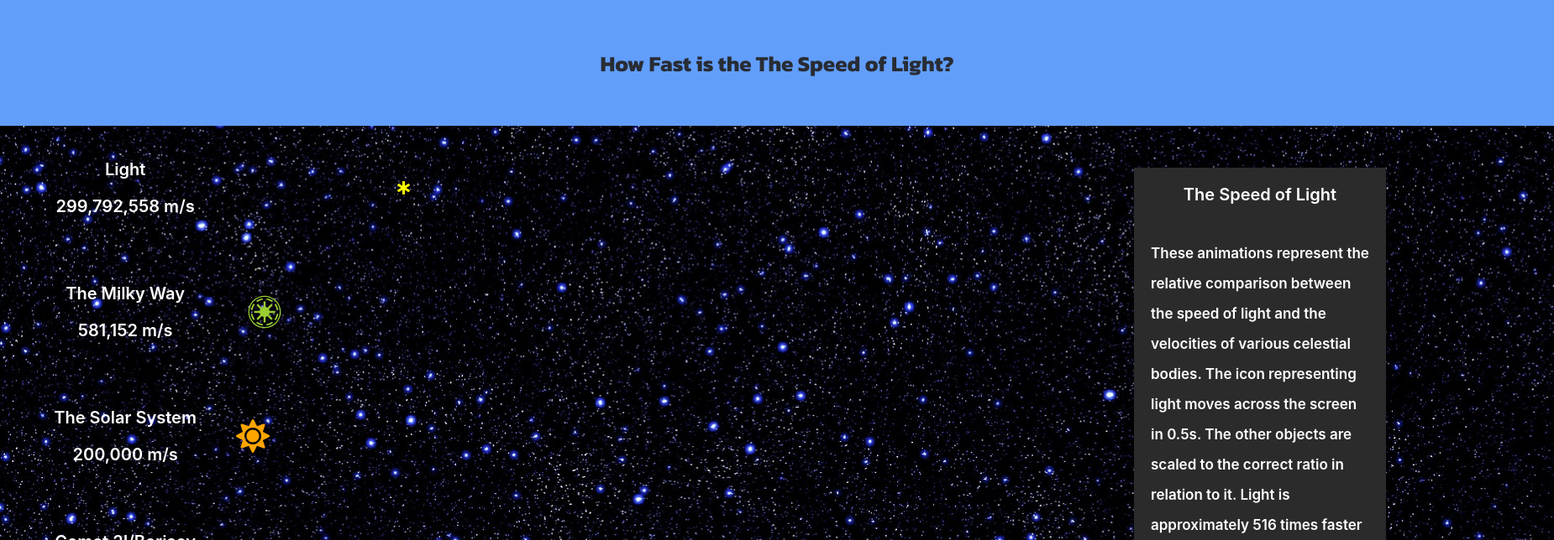
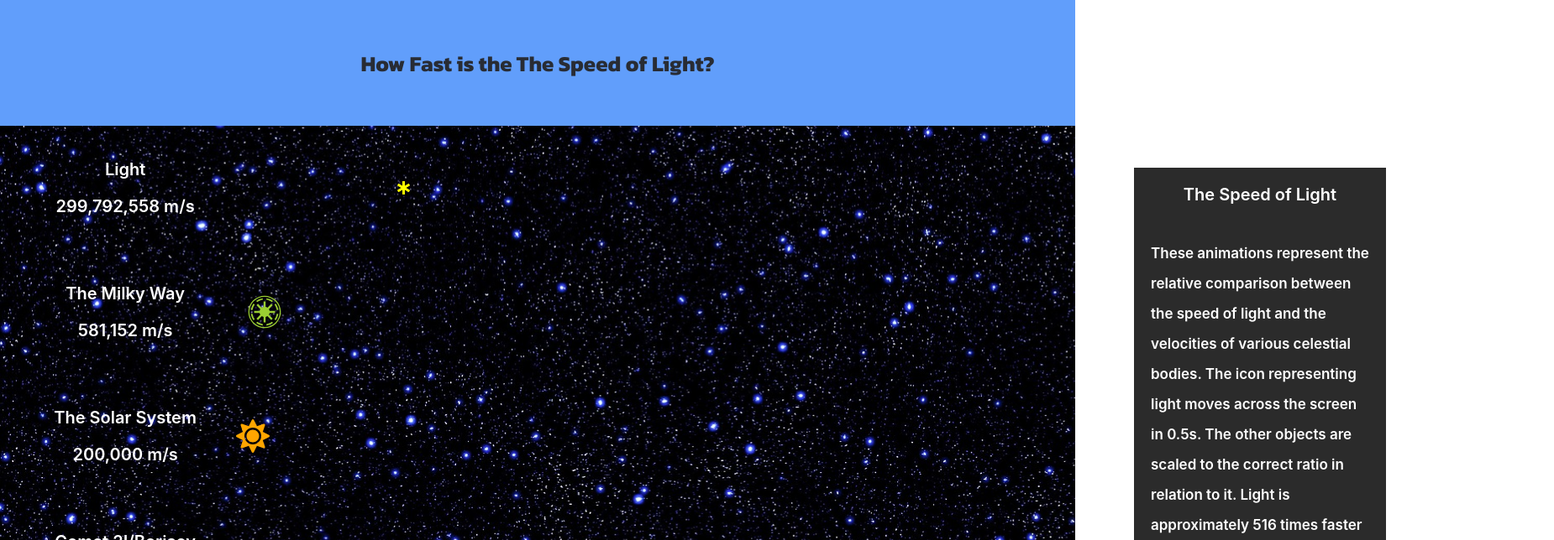
Before and after one commit to bauerpm/speed-of-light, a React (Create React App) app: page / in a window 1280 px wide. Shown: the top 644 px of the page at 84% size, 1850 px wide, since content can reach past the window. Built offline with nearby package versions, Linux system fonts and the light colour scheme.

Commit message:
one more

```diff
--- a/src/App.css
+++ b/src/App.css
@@ -8,7 +8,6 @@
   background-image: url('./assets/stars-1436950_1920.jpg');
   background-size: cover;
   min-height: 100vh;
-  min-width: 1850px;
   max-width: 2850px;
 }
 .App-subtitle {
```
